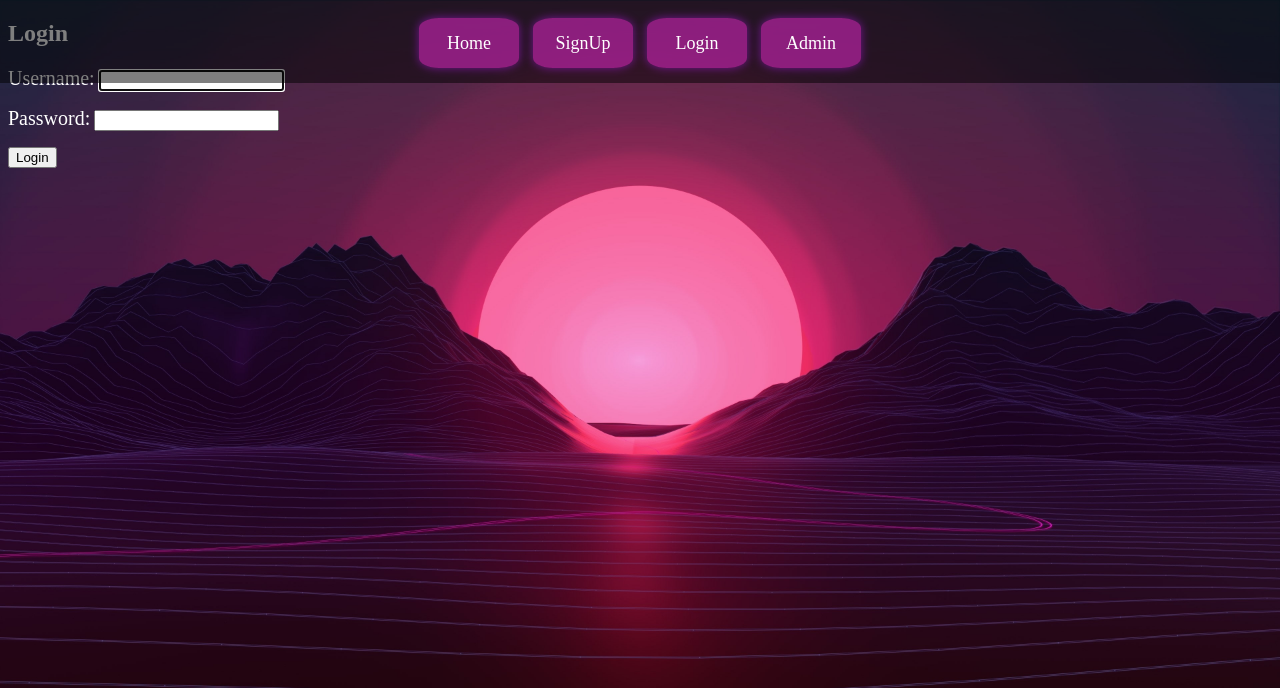
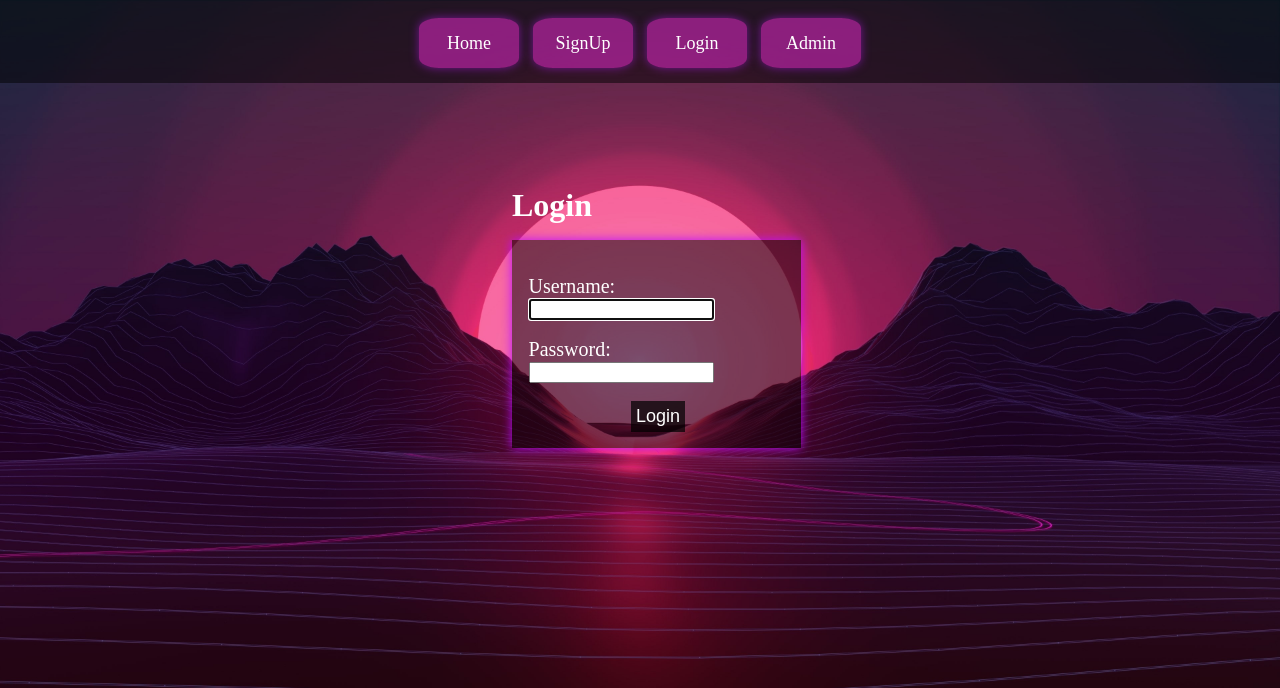
Before and after one commit to GGWPXXXX/ku-polls, a Django app: page /accounts/login/ in a window 1280 px wide. Shown: the top 688 px of the page. Run offline with Django 4.2, Linux system fonts and the light colour scheme.

Commit message:
Decorating webpages.

```diff
--- a/polls/static/style.css
+++ b/polls/static/style.css
@@ -226,3 +226,72 @@ form label {
   border-radius: 20%;
   margin: 5px;
 }
+#signup_table{
+  padding: 2ex;
+  position: absolute;
+  top: 30%;
+  width: 60%;
+  left: 20%;
+  background-color: rgba(0, 0, 0, 0.5);
+  box-shadow: 0px 0px 10px 0px rgb(186, 12, 255);
+}
+#register_header{
+  text-align: center;
+  font-size: xx-large;
+  color: rgb(255, 255, 255);
+  position: absolute;
+  top:20%;
+  left : 20%;
+}
+#reg_sub_btn{
+  padding: 2%;
+  font-size: large;
+  background-color: rgba(0, 0, 0, 0.7);
+  color: #fff;
+  border: none;
+  text-align: center;
+  margin-left: 45%;
+  transition: all 1s;
+}
+#reg_sub_btn:hover,
+#log_sub_btn:hover{
+  padding: 2%;
+  font-size: large;
+  background-color: rgba(255, 0, 0, 0.7);
+  color: #fff;
+  border: none;
+  text-align: center;
+
+}
+#reg_sub_btn:hover{
+  margin-left: 45%;
+}
+#login_main_box{
+  padding: 2ex;
+  position: absolute;
+  top: 30%;
+  width: 20%;
+  left: 40%;
+  background-color: rgba(0, 0, 0, 0.5);
+  box-shadow: 0px 0px 10px 0px rgb(186, 12, 255);
+  font-size: large;
+
+}
+#login_header{
+  text-align: center;
+  font-size: xx-large;
+  color: rgb(255, 255, 255);
+  position: absolute;
+  top:20%;
+  left : 40%;
+}
+#log_sub_btn{
+  padding: 2%;
+  font-size: large;
+  background-color: rgba(0, 0, 0, 0.7);
+  color: #fff;
+  border: none;
+  text-align: center;
+  margin-left: 40%;
+  transition: all 1s;
+}
--- a/polls/templates/registration/login.html
+++ b/polls/templates/registration/login.html
@@ -21,12 +21,16 @@
           {% endif %}
       </ul>
   </div>
-    <h2>Login</h2>
-    <form method="POST">
-      {% csrf_token %}
-      {{ form.as_p }}
-      <button type="submit">Login</button>
-      <input type="hidden" name="text" value="{{ next }}" />
-    </form>
+    <h2 id="login_header">Login</h2>
+    <div id="login_main_box">
+      <form method="POST">
+
+        {% csrf_token %}
+        {{ form.as_p }}
+        <button type="submit" id="log_sub_btn">Login</button>
+        <input type="hidden" name="text" value="{{ next }}" />
+
+      </form>
+  </div>
   </body>
 </html>
--- a/polls/templates/registration/signup.html
+++ b/polls/templates/registration/signup.html
@@ -21,14 +21,14 @@
             {% endif %}
         </ul>
     </div>
-    <h2>Register</h2>
+    <h1 id="register_header">Register</h1>
     <form method="POST">
       {% csrf_token %}
-      <table style="padding: 2ex">
+      <table id="signup_table">
         {{ form.as_table }} {# this line shows the sign-up form #}
         <tr>
           <td colspan="2">
-            <button type="submit">Register</button>
+            <button type="submit" id="reg_sub_btn">Register</button>
           </td>
         </tr>
       </table>
```
